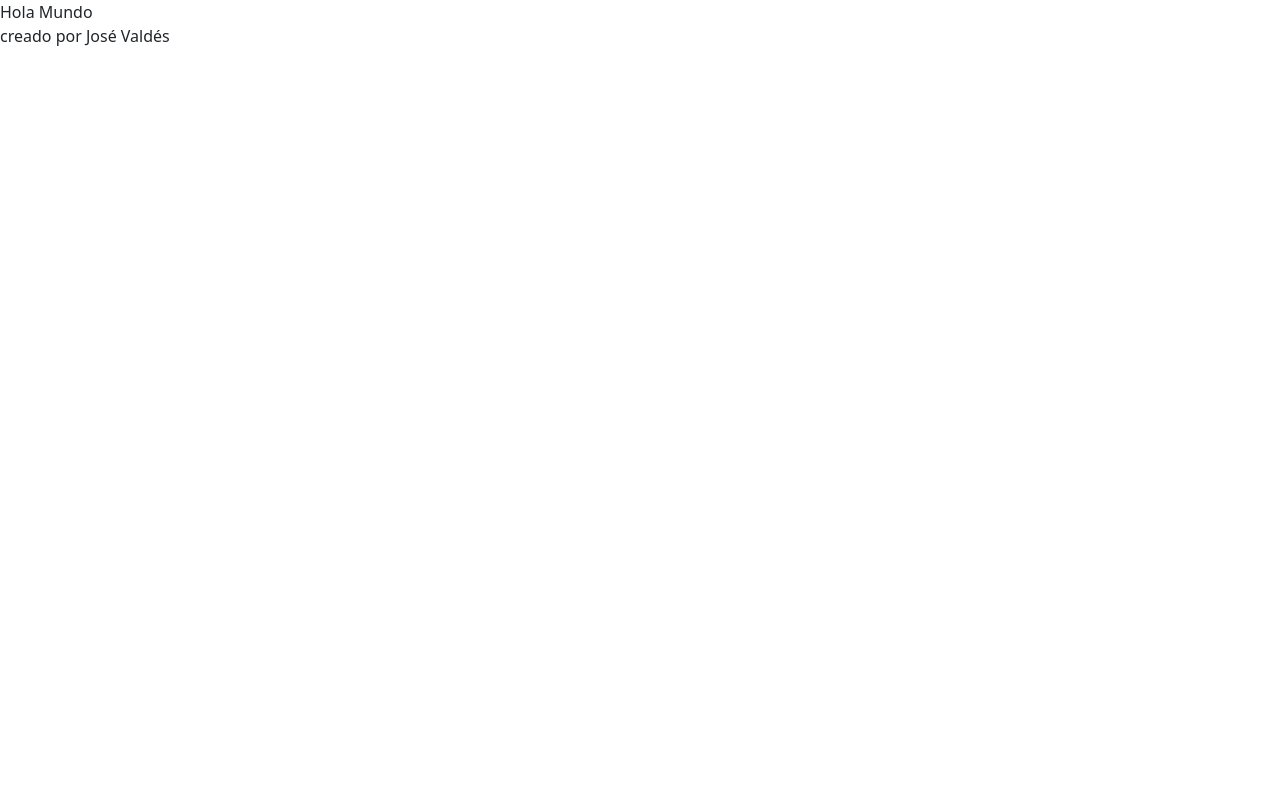
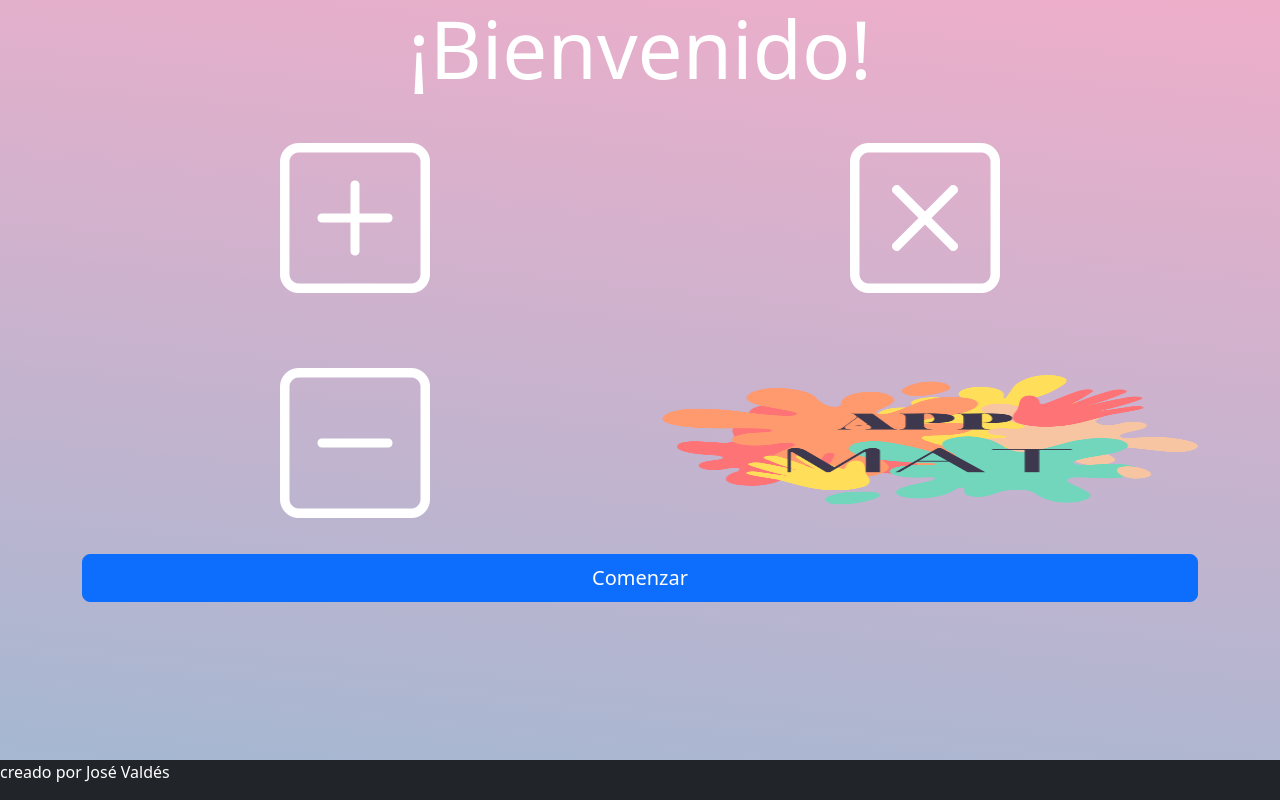
Before and after one commit to Docente-JValdesR/appMatematicas, a Next.js app: page / in a window 1280 px wide. Built offline with nearby package versions, Linux system fonts and the light colour scheme.

Commit message:
se agrega el inicio

```diff
--- a/pages/_app.js
+++ b/pages/_app.js
@@ -1,6 +1,7 @@
 import { useEffect } from "react";
 import "bootstrap/dist/css/bootstrap.min.css";
 import "bootstrap-icons/font/bootstrap-icons.css";
+import "../styles/globals.css";
 import { useRouter } from "next/router";
 
 function MyApp({ Component, pageProps }) {
--- a/pages/index.js
+++ b/pages/index.js
@@ -1,17 +1,35 @@
 import Head from "next/head";
+import Logo from "../public/logo.png";
+import Image from "next/image";
 
 export default function Home() {
   return (
-    <div>
+    <div className="vh-100">
       <Head>
         <title>Multiplica</title>
         <meta name="description" content="Generated by create next app" />
         <link rel="icon" href="/favicon.ico" />
       </Head>
 
-      <main>Hola Mundo</main>
+      <main className="container">
+        <h1 className="display-1 text-center">¡Bienvenido!</h1>
+        <div className="row row-cols-2 text-center align-items-center">
+          <i className="bi bi-plus-square" style={{ fontSize: "150px" }}></i>
+          <i className="bi bi-x-square" style={{ fontSize: "150px" }}></i>
+          <i className="bi bi-dash-square" style={{ fontSize: "150px" }}></i>
+          <Image
+            src={Logo}
+            alt="Logo de la aplicacion"
+            width={160}
+            height={160}
+          />
+        </div>
+        <div className="d-grid gap-2 col mx-auto">
+          <button className="btn btn-primary btn-lg">Comenzar</button>
+        </div>
+      </main>
 
-      <footer>
+      <footer className="fixed-bottom bg-dark">
         <p>creado por José Valdés</p>
       </footer>
     </div>
--- /dev/null
+++ b/styles/globals.css
@@ -0,0 +1,15 @@
+html,
+body {
+  background: rgb(238, 174, 202);
+  background: linear-gradient(
+    186deg,
+    rgba(238, 174, 202, 1) 0%,
+    rgba(162, 184, 210, 1) 100%
+  );
+  color: white !important;
+  height: max-content;
+}
+
+* {
+  box-sizing: border-box;
+}
```
Also changed, not shown: public/logo.png (added), public/vercel.svg (deleted).
